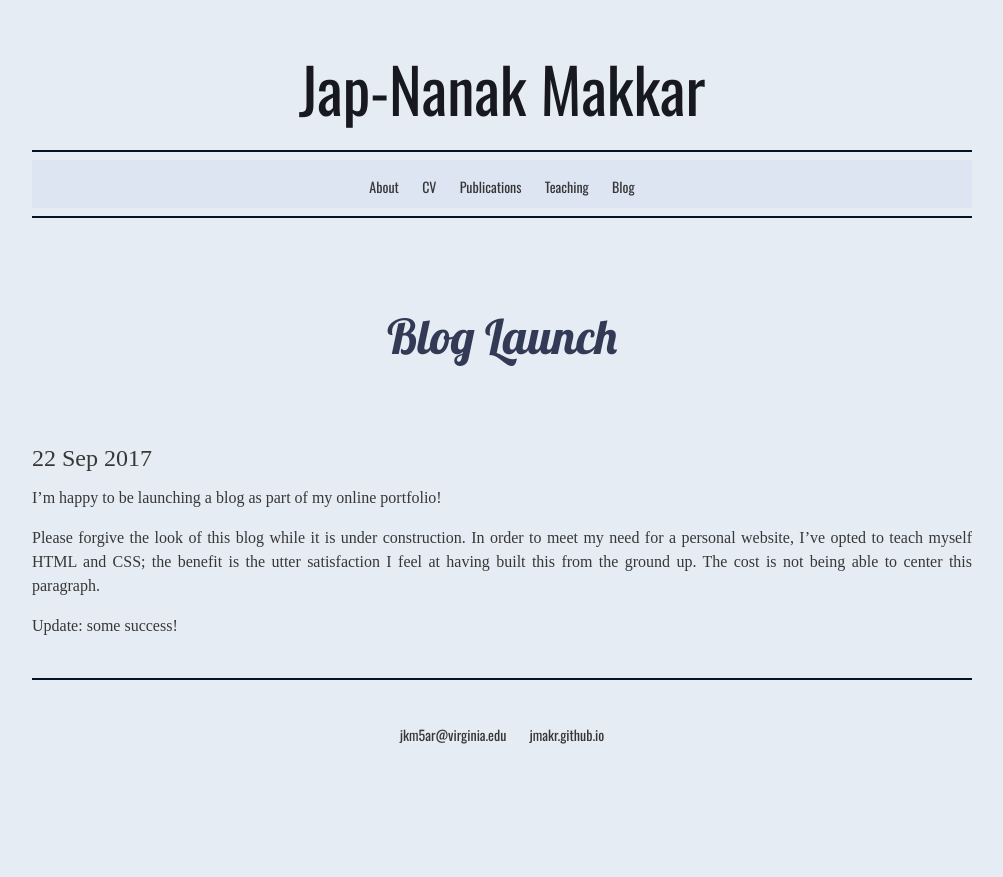
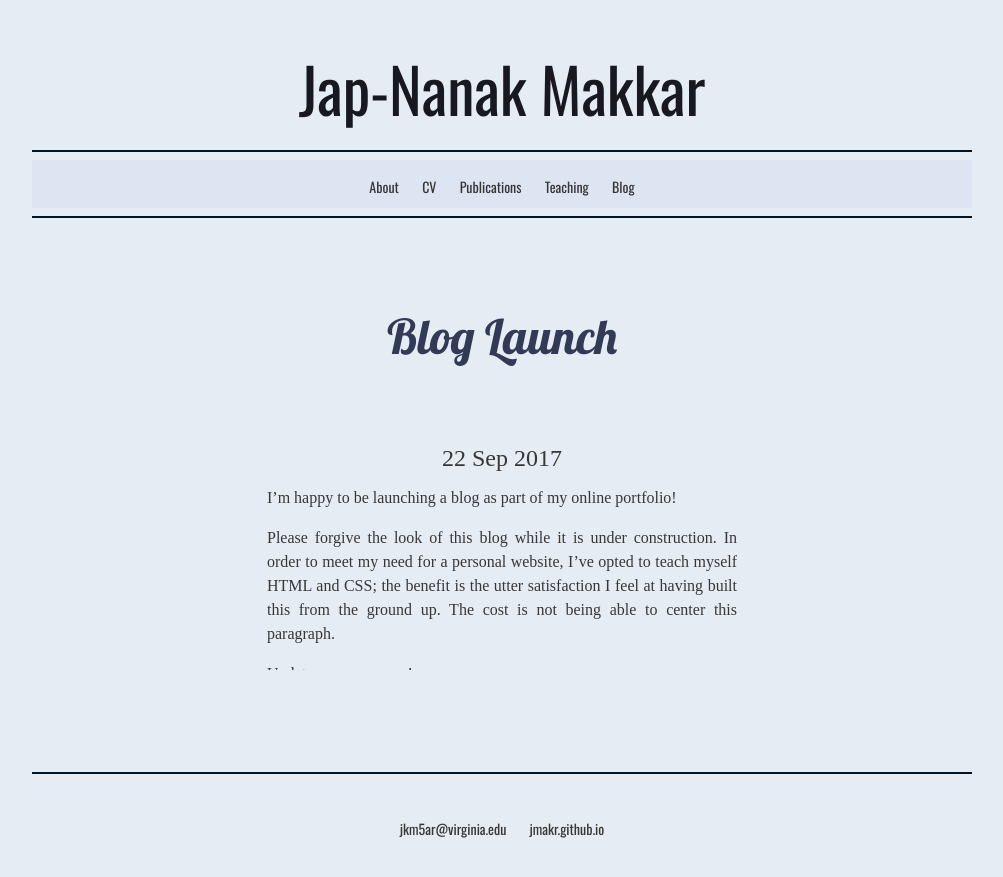
Before and after one commit to jmakr/jmakr.github.io, a Jekyll site: the page built from _posts/2017-09-22-Blog-Launch.md, in a window 1280 px wide. Shown: the top 877 px of the page, without its empty margins (138-1141 px from the left). Built offline with Jekyll 4.4.1, drawn with Linux system fonts in a browser that asks for light colours; some web fonts are replaced.

Commit message:
Update main.css

```diff
--- a/css/main.css
+++ b/css/main.css
@@ -114,7 +114,7 @@
 
 }
 
-.datehelper{
+.datecontainer{
     width:30%;
 	text-align: center;
     margin-right: auto;
@@ -149,7 +149,7 @@
 	overflow: hidden;
 
 }
-.posthelper {
+.postcontainer {
 	font-size: 26px;
     	line-height: 28px;
 	width:50%;
```
